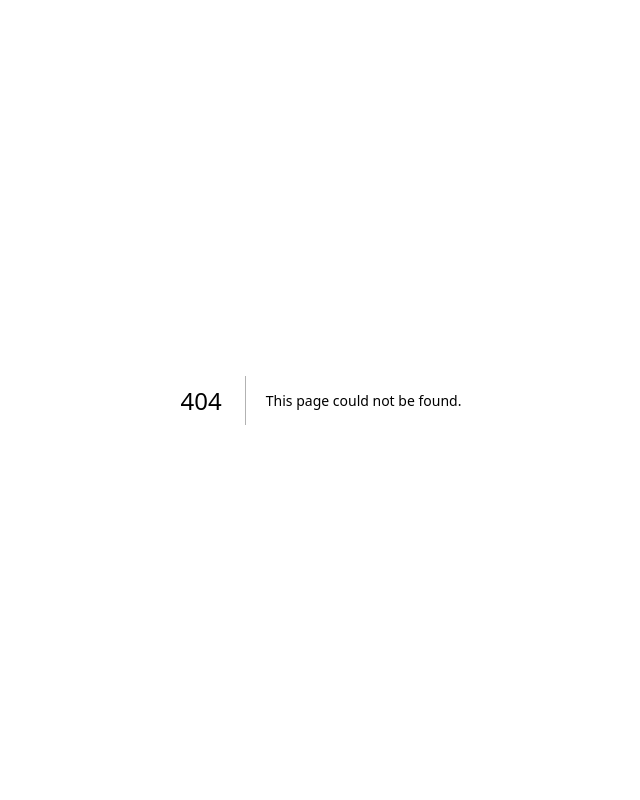
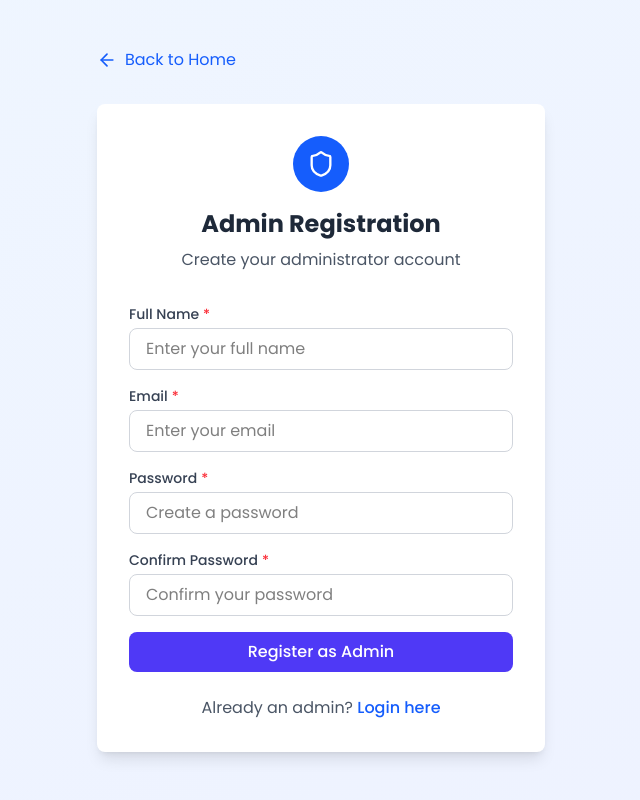
Before and after one commit to deepanshu-mahawar/internverse, a Next.js app: page /register/admin in a window 1280 px wide. Before the commit this address had no page. Shown: the whole page, without its empty margins (319-959 px from the left). Built offline with nearby package versions, Linux system fonts and the light colour scheme.

Commit message:
add admin login & register

```diff
--- a/app/(admin)/admin/dashboard/page.tsx
+++ b/app/(admin)/admin/dashboard/page.tsx
@@ -1,3 +1,5 @@
+"use client"
+
 import { useState, useEffect } from "react";
 
 import { Users, FolderOpen, UserCheck } from "lucide-react";
@@ -6,86 +8,86 @@ import { useAuth } from "@/app/context/AuthContext";
 import StatCard from "@/app/components/StatCard";
 import Card from "@/app/components/Card";
 
-interface UserType {
-  id: string;
-  name: string;
-  role: "student" | "mentor" | "admin";
-}
+// interface UserType {
+//   id: string;
+//   name: string;
+//   role: "student" | "mentor" | "admin";
+// }
 
-interface ProjectType {
-  id: string;
-  title: string;
-  student_name: string;
-  mentor_name: string;
-  status: "approved" | "Submitted" | "needs_improvement" | "pending" | string;
-  project_type: "internship" | "project" | string;
-  upload_date?: string;
-}
+// interface ProjectType {
+//   id: string;
+//   title: string;
+//   student_name: string;
+//   mentor_name: string;
+//   status: "approved" | "Submitted" | "needs_improvement" | "pending" | string;
+//   project_type: "internship" | "project" | string;
+//   upload_date?: string;
+// }
 
 const AdminDashboard: React.FC = () => {
-  const { user } = useAuth();
-  const [users, setUsers] = useState<UserType[]>([]);
-  const [projects, setProjects] = useState<ProjectType[]>([]);
-  const [loading, setLoading] = useState<boolean>(true);
-  const [error, setError] = useState<string | null>(null);
+  // const { user } = useAuth();
+  // const [users, setUsers] = useState<UserType[]>([]);
+  // const [projects, setProjects] = useState<ProjectType[]>([]);
+  // const [loading, setLoading] = useState<boolean>(true);
+  // const [error, setError] = useState<string | null>(null);
 
-  useEffect(() => {
-    const fetchData = async () => {
-      try {
-        const [usersRes, projectsRes] = await Promise.all([
-          axios.get<UserType[]>("http://127.0.0.1:5000/api/admin/users"),
-          axios.get<ProjectType[]>("http://127.0.0.1:5000/api/admin/projects"),
-        ]);
-        setUsers(usersRes.data);
-        setProjects(projectsRes.data);
-      } catch (err) {
-        console.error("Error fetching data:", err);
-        setError("Failed to load data. Please try again later.");
-      } finally {
-        setLoading(false);
-      }
-    };
-    fetchData();
-  }, []);
+  // useEffect(() => {
+  //   const fetchData = async () => {
+  //     try {
+  //       const [usersRes, projectsRes] = await Promise.all([
+  //         axios.get<UserType[]>("http://127.0.0.1:5000/api/admin/users"),
+  //         axios.get<ProjectType[]>("http://127.0.0.1:5000/api/admin/projects"),
+  //       ]);
+  //       setUsers(usersRes.data);
+  //       setProjects(projectsRes.data);
+  //     } catch (err) {
+  //       console.error("Error fetching data:", err);
+  //       setError("Failed to load data. Please try again later.");
+  //     } finally {
+  //       setLoading(false);
+  //     }
+  //   };
+  //   fetchData();
+  // }, []);
 
-  if (loading) return <div className="text-center py-8">Loading...</div>;
-  if (error)
-    return <div className="text-center py-8 text-red-500">{error}</div>;
-  if (!user)
-    return <div className="text-center py-8">Unauthorized. Please log in.</div>;
+  // if (loading) return <div className="text-center py-8">Loading...</div>;
+  // if (error)
+  //   return <div className="text-center py-8 text-red-500">{error}</div>;
+  // if (!user)
+  //   return <div className="text-center py-8">Unauthorized. Please log in.</div>;
 
-  const students = users.filter((u) => u.role === "student");
-  const mentors = users.filter((u) => u.role === "mentor");
-  const admins = users.filter((u) => u.role === "admin");
-  const totalProjects = projects.length;
-  const approvedProjects = projects.filter(
-    (p) => p.status === "approved"
-  ).length;
-  const underReview = projects.filter((p) => p.status === "Submitted").length;
-  const recentProjects = projects
-    .filter((p) => p.upload_date)
-    .sort(
-      (a, b) =>
-        new Date(b.upload_date!).getTime() - new Date(a.upload_date!).getTime()
-    )
-    .slice(0, 5);
+  // const students = users.filter((u) => u.role === "student");
+  // const mentors = users.filter((u) => u.role === "mentor");
+  // const admins = users.filter((u) => u.role === "admin");
+  // const totalProjects = projects.length;
+  // const approvedProjects = projects.filter(
+  //   (p) => p.status === "approved"
+  // ).length;
+  // const underReview = projects.filter((p) => p.status === "Submitted").length;
+  // const recentProjects = projects
+  //   .filter((p) => p.upload_date)
+  //   .sort(
+  //     (a, b) =>
+  //       new Date(b.upload_date!).getTime() - new Date(a.upload_date!).getTime()
+  //   )
+  //   .slice(0, 5);
 
-  const getStatusBadge = (status: ProjectType["status"]): string => {
-    const badges: Record<string, string> = {
-      approved: "bg-green-100 text-green-700",
-      Submitted: "bg-yellow-100 text-yellow-700",
-      needs_improvement: "bg-red-100 text-red-700",
-      pending: "bg-gray-100 text-gray-700",
-    };
-    return badges[status] || badges.pending;
-  };
+  // const getStatusBadge = (status: ProjectType["status"]): string => {
+  //   const badges: Record<string, string> = {
+  //     approved: "bg-green-100 text-green-700",
+  //     Submitted: "bg-yellow-100 text-yellow-700",
+  //     needs_improvement: "bg-red-100 text-red-700",
+  //     pending: "bg-gray-100 text-gray-700",
+  //   };
+  //   return badges[status] || badges.pending;
+  // };
 
-  const getStatusText = (status: ProjectType["status"]): string => {
-    return status
-      .split("_")
-      .map((word) => word.charAt(0).toUpperCase() + word.slice(1))
-      .join(" ");
-  };
+  // const getStatusText = (status: ProjectType["status"]): string => {
+  //   return status
+  //     .split("_")
+  //     .map((word) => word.charAt(0).toUpperCase() + word.slice(1))
+  //     .join(" ");
+  // };
 
   return (
     <div className="space-y-6">
@@ -94,7 +96,7 @@ const AdminDashboard: React.FC = () => {
         <p className="text-gray-600 mt-1">System overview and statistics</p>
       </div>
 
-      <div className="grid grid-cols-1 md:grid-cols-2 lg:grid-cols-4 gap-6">
+      {/* <div className="grid grid-cols-1 md:grid-cols-2 lg:grid-cols-4 gap-6">
         <StatCard
           title="Total Users"
           value={users.length}
@@ -119,9 +121,9 @@ const AdminDashboard: React.FC = () => {
           icon={FolderOpen}
           color="yellow"
         />
-      </div>
+      </div> */}
 
-      <div className="grid grid-cols-1 lg:grid-cols-2 gap-6">
+      {/* <div className="grid grid-cols-1 lg:grid-cols-2 gap-6">
         <Card title="Project Statistics">
           <div className="space-y-4">
             <div className="flex justify-between items-center p-3 bg-green-50 rounded-lg">
@@ -221,9 +223,9 @@ const AdminDashboard: React.FC = () => {
             </div>
           </div>
         </Card>
-      </div>
+      </div> */}
 
-      <Card title="Recent Submissions">
+      {/* <Card title="Recent Submissions">
         {recentProjects.length === 0 ? (
           <p className="text-gray-500 text-center py-8">No submissions yet</p>
         ) : (
@@ -281,7 +283,7 @@ const AdminDashboard: React.FC = () => {
             </table>
           </div>
         )}
-      </Card>
+      </Card> */}
     </div>
   );
 };
--- a/app/(admin)/admin/layout.tsx
+++ b/app/(admin)/admin/layout.tsx
@@ -5,6 +5,9 @@ import { useState, ReactNode } from 'react';
 import { LayoutDashboard, Users, FolderOpen, Settings, User } from 'lucide-react';
 import Navbar from '@/app/components/Navbar';
 import Sidebar from '@/app/components/Sidebar';
+import { useAuth } from '@/app/context/AuthContext';
+import Loader from '@/app/components/Loader';
+import { redirect } from 'next/navigation';
 
 interface MenuItem {
   path: string;
@@ -18,6 +21,12 @@ interface AdminLayoutProps {
 
 const AdminLayout: React.FC<AdminLayoutProps> = ({ children }) => {
   const [sidebarOpen, setSidebarOpen] = useState(false);
+
+    const { user, loading } = useAuth();
+
+  if (loading) return <Loader fullScreen />;
+  if (!user) redirect("/login/admin");
+  if (user.role !== "admin") redirect(`/${user.role}/dashboard`);
 
   const menuItems: MenuItem[] = [
     { path: '/admin/dashboard', label: 'Dashboard', icon: LayoutDashboard },
--- a/app/(admin)/layout.tsx
+++ b/app/(admin)/layout.tsx
@@ -1,26 +1,26 @@
 import { ReactNode } from "react";
-import { redirect } from "next/navigation";
-import Loader from "../components/Loader";
-import { useAuth } from "../context/AuthContext";
+// import { redirect } from "next/navigation";
+// import Loader from "../components/Loader";
+// import { useAuth } from "../context/AuthContext";
 
 interface AdminLayoutProps {
   children: ReactNode;
 }
 
 const AdminMainLayout = ({ children }: AdminLayoutProps) => {
-  const { user, loading } = useAuth();
+  // const { user, loading } = useAuth();
 
-  if (loading) {
-    return <Loader fullScreen />;
-  }
+  // if (loading) {
+  //   return <Loader fullScreen />;
+  // }
 
-  if (!user) {
-    redirect("/login/student");
-  }
+  // if (!user) {
+  //   redirect("/login/student");
+  // }
 
-  if (user.role !== "admin") {
-    redirect(`/${user.role}/dashboard`);
-  }
+  // if (user.role !== "admin") {
+  //   redirect(`/${user.role}/dashboard`);
+  // }
 
   return <>{children}</>;
 };
--- a/app/login/[role]/page.tsx
+++ b/app/login/[role]/page.tsx
@@ -147,7 +147,7 @@ const Login = () => {
           </form>
 
           {/* Demo Creds */}
-          <div className="mt-6 p-4 bg-gray-50 rounded-lg">
+          {/* <div className="mt-6 p-4 bg-gray-50 rounded-lg">
             <p className="text-xs font-semibold text-gray-700 mb-2">
               Demo Credentials:
             </p>
@@ -156,7 +156,7 @@ const Login = () => {
               <br />
               Password: {role}123
             </p>
-          </div>
+          </div> */}
 
           {/* Role Switch */}
           <div className="mt-4 text-center text-sm text-gray-600">
--- /dev/null
+++ b/app/register/admin/page.tsx
@@ -0,0 +1,211 @@
+"use client";
+
+import { useState, ChangeEvent, FormEvent } from "react";
+import { Shield, ArrowLeft, CheckCircle } from "lucide-react";
+import { useRouter } from "next/navigation";
+import { useAuth } from "@/app/context/AuthContext";
+import Input from "@/app/components/Input";
+import Button from "@/app/components/Button";
+
+interface AdminFormData {
+  name: string;
+  email: string;
+  password: string;
+  confirmPassword: string;
+}
+
+interface ErrorState {
+  [key: string]: string;
+}
+
+const RegisterAdmin = () => {
+  const navigate = useRouter();
+  const { registerAdmin } = useAuth();
+
+  const [formData, setFormData] = useState<AdminFormData>({
+    name: "",
+    email: "",
+    password: "",
+    confirmPassword: "",
+  });
+
+  const [errors, setErrors] = useState<ErrorState>({});
+  const [isSubmitting, setIsSubmitting] = useState(false);
+  const [showSuccess, setShowSuccess] = useState(false);
+
+  // Handle change
+  const handleChange = (
+    e: ChangeEvent<HTMLInputElement | HTMLSelectElement>
+  ) => {
+    const { name, value } = e.target;
+    setFormData((prev) => ({ ...prev, [name]: value }));
+
+    if (errors[name]) {
+      setErrors((prev) => ({ ...prev, [name]: "" }));
+    }
+  };
+
+  // Validate
+  const validate = () => {
+    const newErrors: ErrorState = {};
+
+    if (!formData.name.trim()) newErrors.name = "Name is required";
+
+    if (!formData.email) newErrors.email = "Email is required";
+    else if (!/\S+@\S+\.\S+/.test(formData.email))
+      newErrors.email = "Invalid email format";
+
+    if (!formData.password) newErrors.password = "Password is required";
+    else if (formData.password.length < 6)
+      newErrors.password = "Password must be at least 6 characters";
+
+    if (!formData.confirmPassword)
+      newErrors.confirmPassword = "Please confirm your password";
+    else if (formData.password !== formData.confirmPassword)
+      newErrors.confirmPassword = "Passwords do not match";
+
+    return newErrors;
+  };
+
+  // Submit
+  const handleSubmit = async (e: FormEvent) => {
+    e.preventDefault();
+
+    const newErrors = validate();
+    if (Object.keys(newErrors).length > 0) {
+      setErrors(newErrors);
+      return;
+    }
+
+    setIsSubmitting(true);
+
+    const result = await registerAdmin(formData);
+
+    if (result.success) {
+      setShowSuccess(true);
+      setTimeout(() => navigate.push("/login/admin"), 2000);
+    } else {
+      setErrors({ general: result.message || "Registration failed" });
+      setIsSubmitting(false);
+    }
+  };
+
+  if (showSuccess) {
+    return (
+      <div className="min-h-screen bg-gradient-to-br from-green-50 to-emerald-50 flex items-center justify-center p-4">
+        <div className="text-center">
+          <div className="flex justify-center mb-4">
+            <div className="w-16 h-16 bg-green-100 rounded-full flex items-center justify-center">
+              <CheckCircle className="text-green-600" size={32} />
+            </div>
+          </div>
+          <h2 className="text-3xl font-bold text-gray-800 mb-2">
+            Registration Successful!
+          </h2>
+          <p className="text-gray-600 mb-4">
+            Welcome to Intern Verse. Redirecting to login...
+          </p>
+          <p className="text-sm text-gray-500">
+            Your admin account has been created and is ready to use.
+          </p>
+        </div>
+      </div>
+    );
+  }
+
+  return (
+    <div className="min-h-screen bg-gradient-to-br from-blue-50 to-indigo-50 py-12 px-4">
+      <div className="max-w-md mx-auto">
+        <button
+          onClick={() => navigate.push("/")}
+          className="flex items-center text-blue-600 hover:text-blue-700 mb-8"
+        >
+          <ArrowLeft size={20} className="mr-2" /> Back to Home
+        </button>
+
+        <div className="bg-white rounded-lg shadow-lg p-8">
+          <div className="text-center mb-8">
+            <div className="inline-flex items-center justify-center w-14 h-14 bg-blue-600 rounded-full mb-4">
+              <Shield className="text-white" size={28} />
+            </div>
+            <h1 className="text-2xl font-bold text-gray-800">
+              Admin Registration
+            </h1>
+            <p className="text-gray-600 mt-2">
+              Create your administrator account
+            </p>
+          </div>
+
+          <form onSubmit={handleSubmit} className="space-y-4">
+            <Input
+              label="Full Name"
+              name="name"
+              value={formData.name}
+              onChange={handleChange}
+              placeholder="Enter your full name"
+              error={errors.name}
+              required
+            />
+
+            <Input
+              label="Email"
+              type="email"
+              name="email"
+              value={formData.email}
+              onChange={handleChange}
+              placeholder="Enter your email"
+              error={errors.email}
+              required
+            />
+
+            <Input
+              label="Password"
+              type="password"
+              name="password"
+              value={formData.password}
+              onChange={handleChange}
+              placeholder="Create a password"
+              error={errors.password}
+              required
+            />
+
+            <Input
+              label="Confirm Password"
+              type="password"
+              name="confirmPassword"
+              value={formData.confirmPassword}
+              onChange={handleChange}
+              placeholder="Confirm your password"
+              error={errors.confirmPassword}
+              required
+            />
+
+            <Button
+              type="submit"
+              variant="primary"
+              className="w-full"
+              disabled={isSubmitting}
+            >
+              {isSubmitting ? "Creating Account..." : "Register as Admin"}
+            </Button>
+          </form>
+
+          {/* Login redirect */}
+          <div className="mt-6 text-center">
+            <p className="text-gray-600">
+              Already an admin?{" "}
+              <button
+                onClick={() => navigate.push("/login/admin")}
+                className="text-blue-600 hover:text-blue-700 font-medium"
+              >
+                Login here
+              </button>
+            </p>
+          </div>
+        </div>
+      </div>
+    </div>
+  );
+};
+
+export default RegisterAdmin;
```
